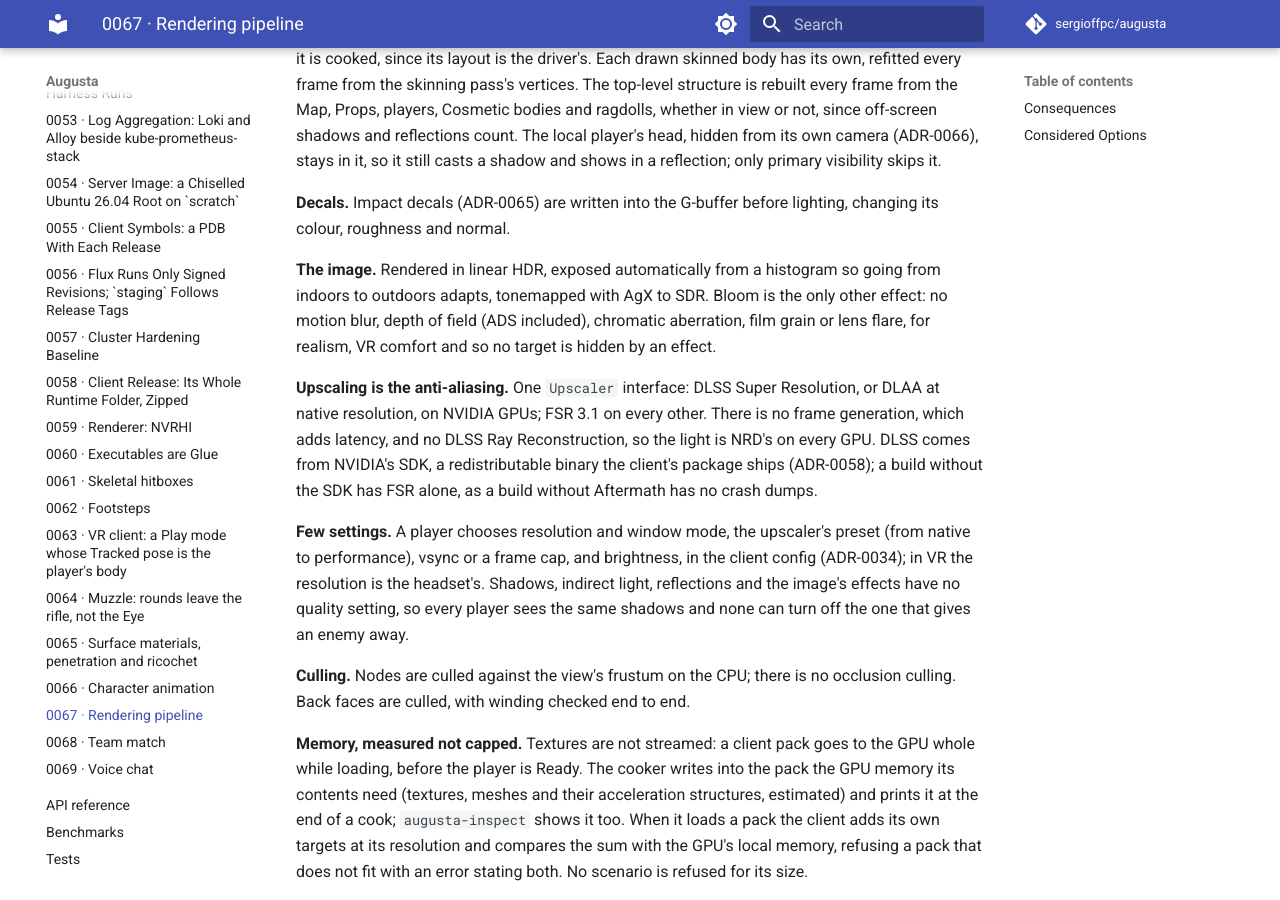
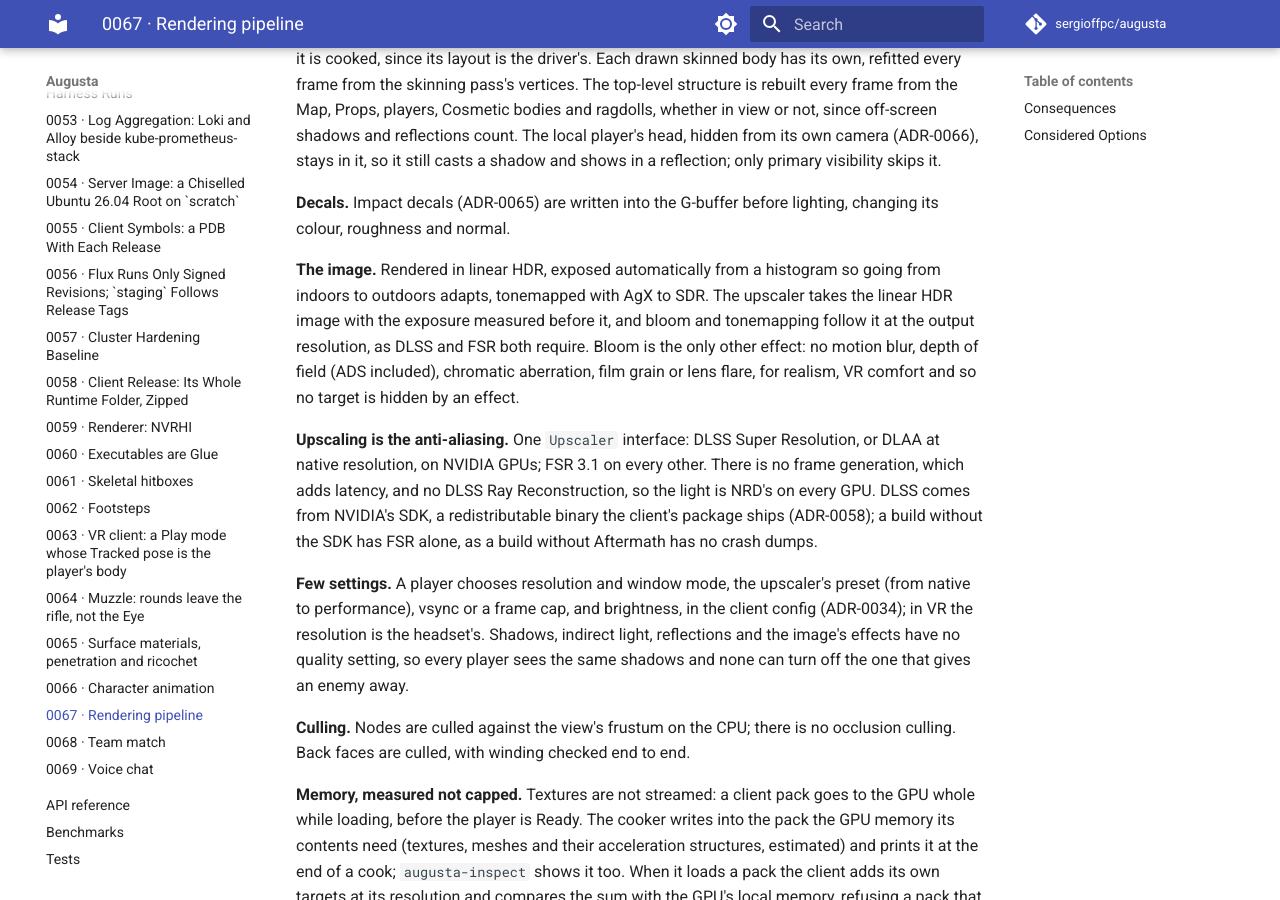
Before and after one commit to sergioffpc/augusta, an MkDocs documentation site: the page built from docs/adr/0067-rendering-pipeline.md, in a window 1280 px wide and 900 px high, scrolled down 1698 px. Built offline with MkDocs 1.6.1 and Material for MkDocs 9.7.7, drawn with Linux system fonts in a browser that asks for light colours; comment, search, counter and statistics services are not loaded; some of the changed text lies outside the part shown.

Commit message:
docs: run the upscaler before bloom and tonemapping
DLSS and FSR both take linear HDR before tone mapping, so the frame now
measures exposure, upscales, then blooms and tonemaps at the output
resolution.

Co-Authored-By: Claude Opus 5.5 <noreply@anthropic.com>

````diff
--- a/docs/adr/0067-rendering-pipeline.md
+++ b/docs/adr/0067-rendering-pipeline.md
@@ -20,7 +20,7 @@ graph:
 
 ```text
 skinning (ADR-0066) -> G-buffer -> decals -> lighting (ray queries)
-  -> translucent forward -> bloom, exposure, tonemap -> upscaler -> HUD
+  -> translucent forward -> exposure -> upscaler -> bloom, tonemap -> HUD
 ```
 
 The G-buffer holds the opaque and alpha-tested surfaces, with a motion vector
@@ -88,10 +88,12 @@ reflection; only primary visibility skips it.
 lighting, changing its colour, roughness and normal.
 
 **The image.** Rendered in linear HDR, exposed automatically from a histogram so
-going from indoors to outdoors adapts, tonemapped with AgX to SDR. Bloom is the
-only other effect: no motion blur, depth of field (ADS included), chromatic
-aberration, film grain or lens flare, for realism, VR comfort and so no target
-is hidden by an effect.
+going from indoors to outdoors adapts, tonemapped with AgX to SDR. The upscaler
+takes the linear HDR image with the exposure measured before it, and bloom and
+tonemapping follow it at the output resolution, as DLSS and FSR both require.
+Bloom is the only other effect: no motion blur, depth of field (ADS included),
+chromatic aberration, film grain or lens flare, for realism, VR comfort and so
+no target is hidden by an effect.
 
 **Upscaling is the anti-aliasing.** One `Upscaler` interface: DLSS Super
 Resolution, or DLAA at native resolution, on NVIDIA GPUs; FSR 3.1 on every
````
